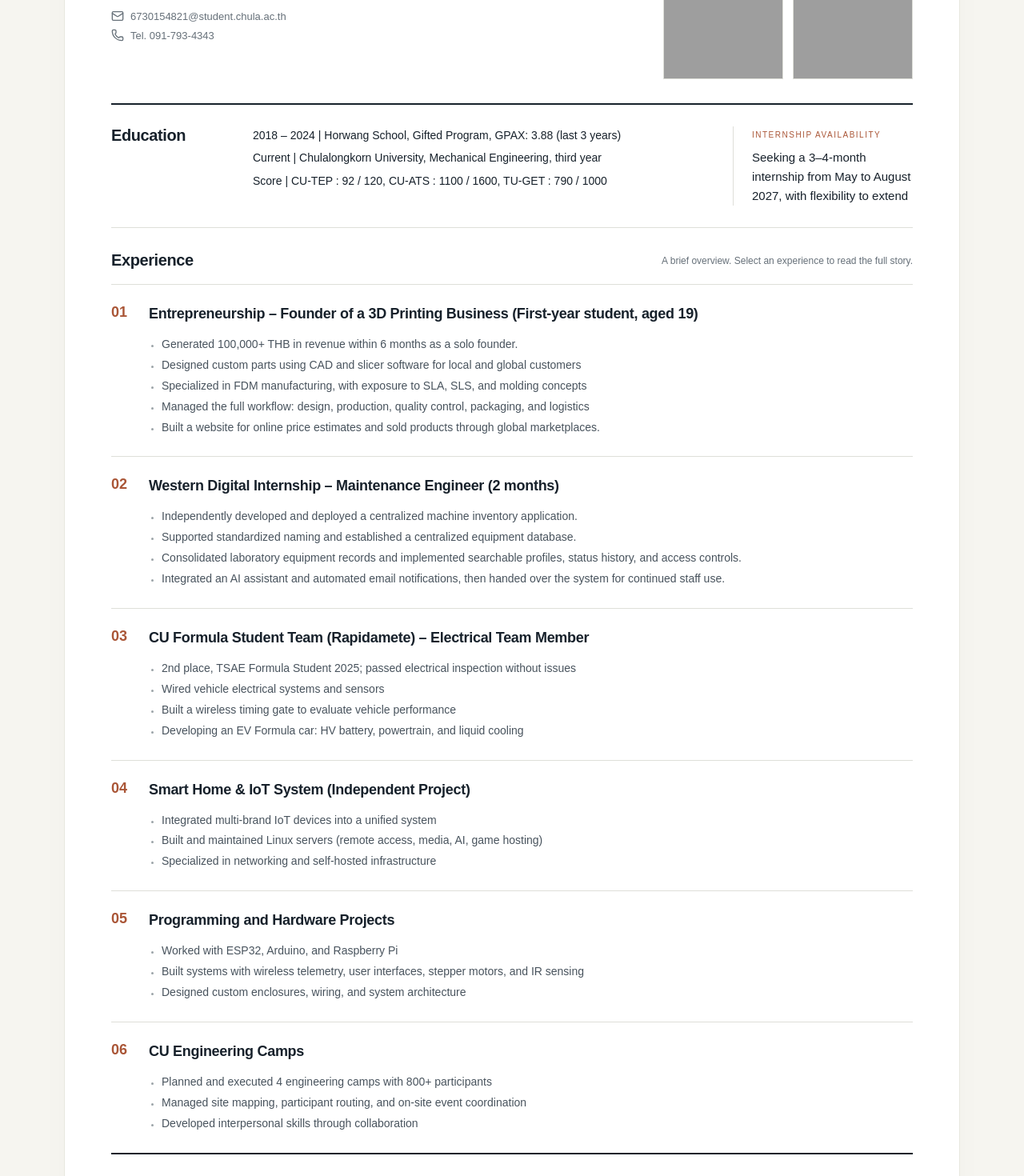
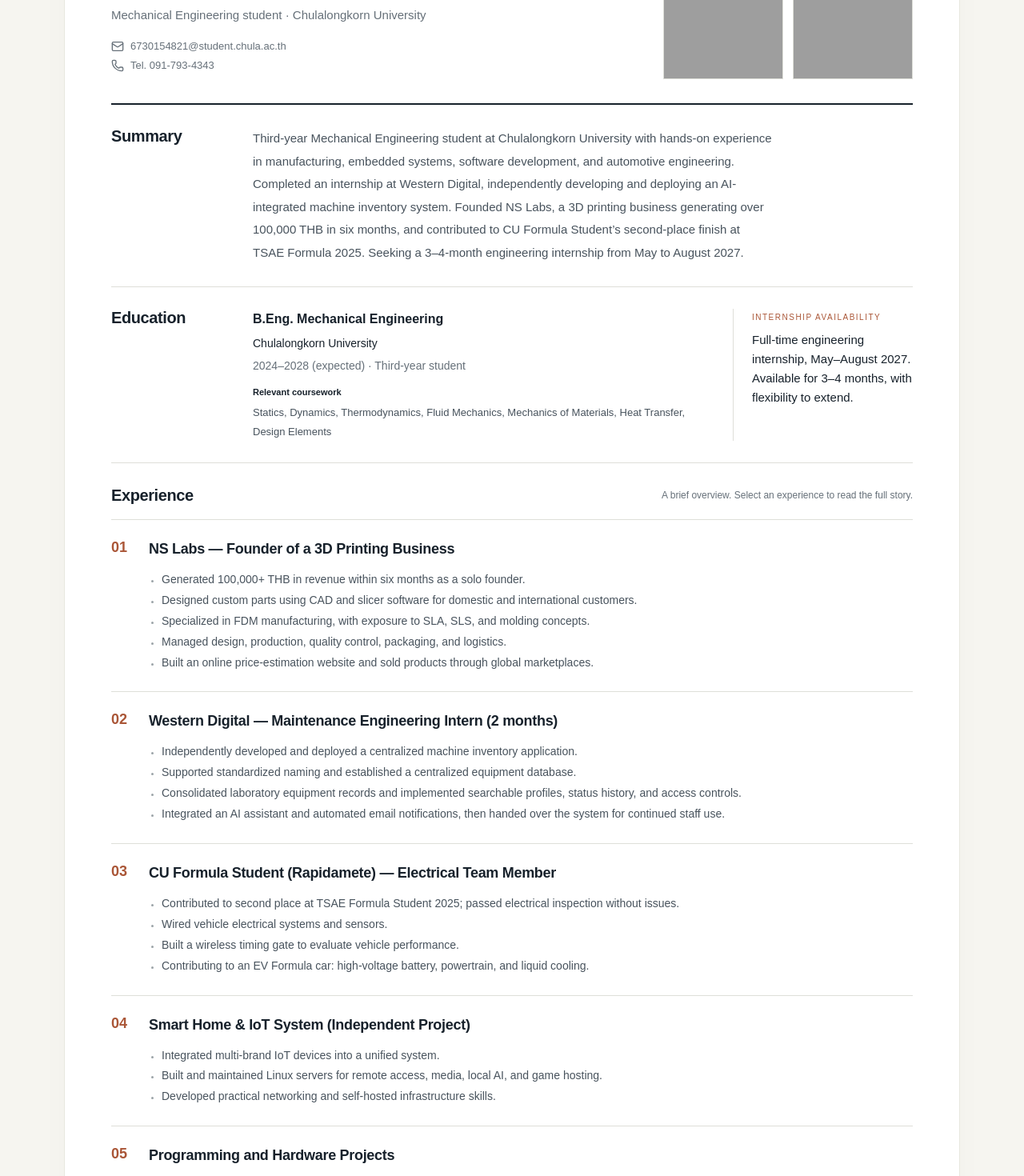
Before and after one commit to Natthabhat/engineering-portfolio, a Next.js app: page / in a window 1280 px wide. Shown: the part 220-1690 px from the top of the page at 80% size. Built offline with nearby package versions, Linux system fonts and the light colour scheme; grey boxes are pictures that could not be loaded.

Commit message:
Refresh portfolio home page from October 2026 CV

```diff
--- a/app/layout.tsx
+++ b/app/layout.tsx
@@ -2,7 +2,7 @@ import type { Metadata } from "next";
 import "./globals.css";
 export const metadata: Metadata = {
   title: "Natthabhat Nilsuwan | Engineering Portfolio",
-  description: "Mechanical engineering student building across manufacturing, embedded systems, and software. Explore Namon's projects and experience.",
+  description: "Third-year Mechanical Engineering student at Chulalongkorn University with experience in manufacturing, embedded systems, software, and automotive engineering.",
 };
 export default function RootLayout({ children }: Readonly<{ children: React.ReactNode }>) {
   return <html lang="en" data-scroll-behavior="smooth"><body>{children}</body></html>;
--- a/app/resume-overview.ts
+++ b/app/resume-overview.ts
@@ -1,20 +1,20 @@
-// First-page wording extracted from CV 2026 - Grammar Corrected.docx.
+// Home-page content updated from Natthabhat Nilsuwan CV 2026.pdf (October 2026).
 export const resumeOverview = {
   "experiences": [
     {
       "id": "nslabs",
-      "title": "Entrepreneurship – Founder of a 3D Printing Business (First-year student, aged 19)",
+      "title": "NS Labs — Founder of a 3D Printing Business",
       "summary": [
-        "Generated 100,000+ THB in revenue within 6 months as a solo founder.",
-        "Designed custom parts using CAD and slicer software for local and global customers",
-        "Specialized in FDM manufacturing, with exposure to SLA, SLS, and molding concepts",
-        "Managed the full workflow: design, production, quality control, packaging, and logistics",
-        "Built a website for online price estimates and sold products through global marketplaces."
+        "Generated 100,000+ THB in revenue within six months as a solo founder.",
+        "Designed custom parts using CAD and slicer software for domestic and international customers.",
+        "Specialized in FDM manufacturing, with exposure to SLA, SLS, and molding concepts.",
+        "Managed design, production, quality control, packaging, and logistics.",
+        "Built an online price-estimation website and sold products through global marketplaces."
       ]
     },
     {
       "id": "wd",
-      "title": "Western Digital Internship – Maintenance Engineer (2 months)",
+      "title": "Western Digital — Maintenance Engineering Intern (2 months)",
       "summary": [
         "Independently developed and deployed a centralized machine inventory application.",
         "Supported standardized naming and established a centralized equipment database.",
@@ -24,55 +24,67 @@ export const resumeOverview = {
     },
     {
       "id": "formula",
-      "title": "CU Formula Student Team (Rapidamete) – Electrical Team Member",
+      "title": "CU Formula Student (Rapidamete) — Electrical Team Member",
       "summary": [
-        "2nd place, TSAE Formula Student 2025; passed electrical inspection without issues",
-        "Wired vehicle electrical systems and sensors",
-        "Built a wireless timing gate to evaluate vehicle performance",
-        "Developing an EV Formula car: HV battery, powertrain, and liquid cooling"
+        "Contributed to second place at TSAE Formula Student 2025; passed electrical inspection without issues.",
+        "Wired vehicle electrical systems and sensors.",
+        "Built a wireless timing gate to evaluate vehicle performance.",
+        "Contributing to an EV Formula car: high-voltage battery, powertrain, and liquid cooling."
       ]
     },
     {
       "id": "iot",
       "title": "Smart Home & IoT System (Independent Project)",
       "summary": [
-        "Integrated multi-brand IoT devices into a unified system",
-        "Built and maintained Linux servers (remote access, media, AI, game hosting)",
-        "Specialized in networking and self-hosted infrastructure"
+        "Integrated multi-brand IoT devices into a unified system.",
+        "Built and maintained Linux servers for remote access, media, local AI, and game hosting.",
+        "Developed practical networking and self-hosted infrastructure skills."
       ]
     },
     {
       "id": "hardware",
       "title": "Programming and Hardware Projects",
       "summary": [
-        "Worked with ESP32, Arduino, and Raspberry Pi",
-        "Built systems with wireless telemetry, user interfaces, stepper motors, and IR sensing",
-        "Designed custom enclosures, wiring, and system architecture"
+        "Worked with ESP32, Arduino, and Raspberry Pi.",
+        "Built wireless telemetry, user interfaces, stepper-motor control, and IR sensing systems.",
+        "Designed custom enclosures, wiring, and system architecture."
       ]
     },
     {
       "id": "camps",
       "title": "CU Engineering Camps",
       "summary": [
-        "Planned and executed 4 engineering camps with 800+ participants",
-        "Managed site mapping, participant routing, and on-site event coordination",
-        "Developed interpersonal skills through collaboration"
+        "Helped plan and deliver four engineering camps involving 800+ participants.",
+        "Managed site mapping, participant routing, and on-site coordination.",
+        "Developed communication and collaboration skills across teams."
       ]
     }
   ],
-  "education": [
-    "2018 – 2024 | Horwang School, Gifted Program, GPAX: 3.88 (last 3 years)",
-    "Current     | Chulalongkorn University, Mechanical Engineering, third year",
-    "Score | CU-TEP : 92 / 120, CU-ATS : 1100 / 1600, TU-GET : 790 / 1000"
-  ],
+  "education": {
+    "degree": "B.Eng. Mechanical Engineering",
+    "institution": "Chulalongkorn University",
+    "period": "2024–2028 (expected)",
+    "stage": "Third-year student",
+    "coursework": [
+      "Statics",
+      "Dynamics",
+      "Thermodynamics",
+      "Fluid Mechanics",
+      "Mechanics of Materials",
+      "Heat Transfer",
+      "Design Elements"
+    ]
+  },
   "skills": [
-    "Manufacturing: CAD, FDM and SLA 3D printing, CNC, laser cutting, material optimization",
+    "Manufacturing: Autodesk Fusion 360 (CAD), FDM and SLA 3D printing, CNC, laser cutting, material optimization",
     "Embedded: ESP32, Arduino, Raspberry Pi, MQTT, Zigbee, BLE, Matter",
     "Programming: Python, C, C++, HTML, CSS, JavaScript, React, PostgreSQL, Next.js, Node.js, Docker",
-    "Systems: Linux, networking, IoT, server deployment, and website hosting",
+    "Systems: Linux, networking, IoT, server deployment, website hosting",
     "Simulation: MATLAB, Simulink, Simscape, ANSYS",
-    "Languages: Thai (native) and English (B2)"
+    "Languages: Thai (native), English (B2). CU-TEP: 92/120 · CU-ATS: 1100/1600 · TU-GET: 790/1000"
   ],
-  "interests": "Embedded systems · Automotive · Motorbike · EV technology · IoT · Manufacturing · DIY",
-  "availability": "Seeking a 3–4-month internship from May to August 2027, with flexibility to extend"
+  "interests": "Embedded systems · Automotive · Motorbikes · EV technology · IoT · Manufacturing · DIY · AI",
+  "availability": "Full-time engineering internship, May–August 2027. Available for 3–4 months, with flexibility to extend.",
+  "headline": "Mechanical Engineering student · Chulalongkorn University",
+  "summary": "Third-year Mechanical Engineering student at Chulalongkorn University with hands-on experience in manufacturing, embedded systems, software development, and automotive engineering. Completed an internship at Western Digital, independently developing and deploying an AI-integrated machine inventory system. Founded NS Labs, a 3D printing business generating over 100,000 THB in six months, and contributed to CU Formula Student’s second-place finish at TSAE Formula 2025. Seeking a 3–4-month engineering internship from May to August 2027."
 };
--- a/components/portfolio.tsx
+++ b/components/portfolio.tsx
@@ -8,13 +8,14 @@ import { resumeOverview } from "@/app/resume-overview";
 export default function Portfolio() {
  return <>
   <a className="skip" href="#main">Skip to content</a>
-  <header className="resume-nav"><a href="#experience">Experience</a><a href="#skills">Technical skills</a><a href="/resume.pdf" download><Download size={15}/> Download CV</a></header>
+  <header className="resume-nav"><a href="#summary">Summary</a><a href="#experience">Experience</a><a href="#skills">Technical skills</a><a href="/resume.pdf" download><Download size={15}/> Download CV</a></header>
   <main id="main" className="resume">
    <section className="resume-intro">
-    <div className="intro-copy"><p className="eyebrow">ENGINEERING PORTFOLIO</p><h1>Natthabhat Nilsuwan<span>(Namon)</span></h1><a className="email" href={`mailto:${profile.email}`}><Mail size={16}/>{profile.email}</a><a className="email phone" href="tel:+66917934343"><Phone size={16}/>Tel. 091-793-4343</a></div>
+    <div className="intro-copy"><p className="eyebrow">ENGINEERING PORTFOLIO</p><h1>Natthabhat Nilsuwan<span>(Namon)</span></h1><p className="profile-line">{resumeOverview.headline}</p><a className="email" href={`mailto:${profile.email}`}><Mail size={16}/>{profile.email}</a><a className="email phone" href="tel:+66917934343"><Phone size={16}/>Tel. 091-793-4343</a></div>
     <div className="home-photos"><div className="formal-photo"><Image src="/images/portrait-formal.jpg" alt="Natthabhat Nilsuwan in university uniform" fill sizes="(max-width: 700px) 40vw, 130px" preload/></div><div className="casual-photo"><Image src="/images/portrait-painting.jpg" alt="Natthabhat painting at an outdoor table" fill sizes="(max-width: 700px) 44vw, 158px" loading="eager"/></div></div>
    </section>
-   <section className="education-summary"><h2>Education</h2><div>{resumeOverview.education.map(line=><p key={line}><ResumeText text={line}/></p>)}</div><div className="internship"><span>INTERNSHIP AVAILABILITY</span><p><ResumeText text={resumeOverview.availability}/></p></div></section>
+   <section id="summary" className="home-summary" aria-labelledby="summary-title"><h2 id="summary-title">Summary</h2><p>{resumeOverview.summary}</p></section>
+   <section className="education-summary"><h2>Education</h2><div><p className="education-degree"><strong>{resumeOverview.education.degree}</strong></p><p>{resumeOverview.education.institution}</p><p className="education-period">{resumeOverview.education.period} · {resumeOverview.education.stage}</p><p className="education-coursework"><span>Relevant coursework</span>{resumeOverview.education.coursework.join(", ")}</p></div><div className="internship"><span>INTERNSHIP AVAILABILITY</span><p>{resumeOverview.availability}</p></div></section>
    <section id="experience" className="experience-summary"><div className="section-title"><h2>Experience</h2><p>A brief overview. Select an experience to read the full story.</p></div>
     {resumeOverview.experiences.map((e,i)=><Link href={`/experience/${e.id}`} key={e.id} className="experience-row"><span className="row-number">0{i+1}</span><div className="row-content"><div className="row-heading"><h3><ResumeText text={e.title}/></h3></div><ul>{e.summary.map(s=><li key={s}><ResumeText text={s}/></li>)}</ul></div></Link>)}
    </section>
```
Also changed, not shown: app/globals.css, 1 other file (tests, documents, lock files or other folders).
